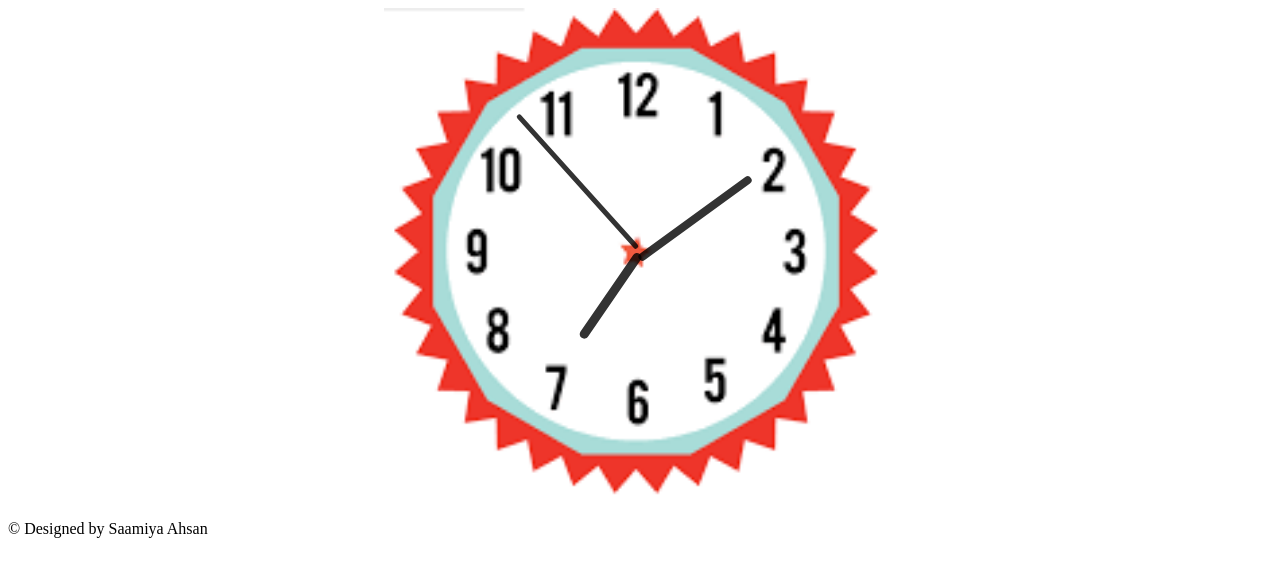
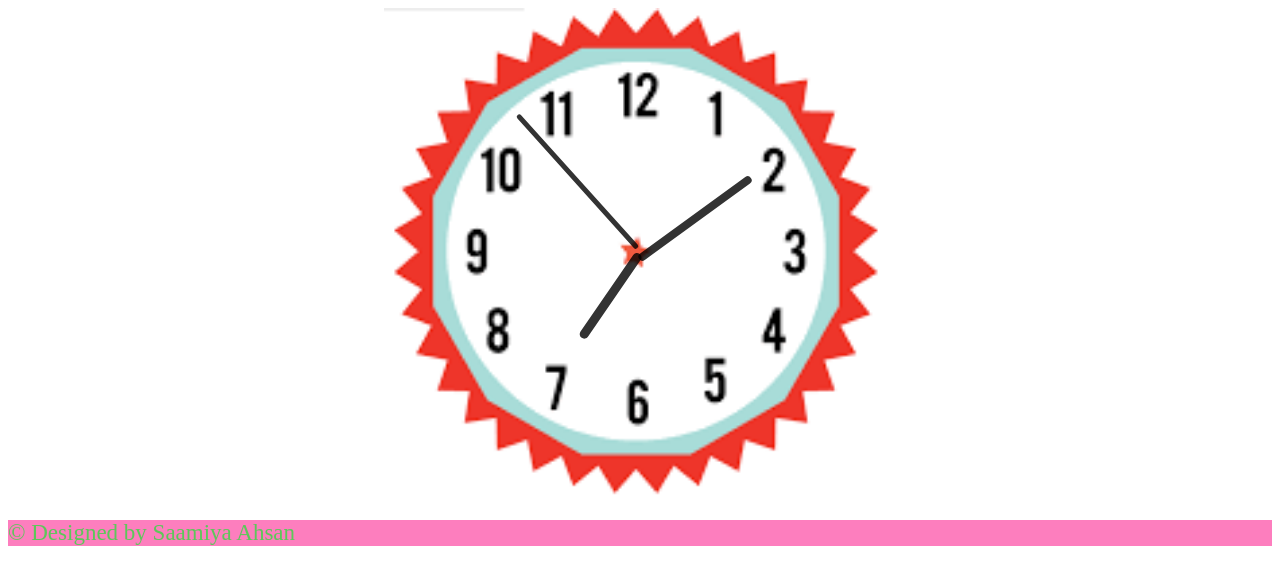
Before and after one commit to saamiyaahsan/Analog-Clock, a plain HTML site: page index.html in a window 1280 px wide. Drawn offline with Linux system fonts and the light colour scheme.

Commit message:
Update index.css

```diff
--- a/index.css
+++ b/index.css
@@ -35,3 +35,9 @@
     opacity: 0.8;
 
 }
+
+footer{
+  background-color : rgb(253, 126, 190);
+  font-size : 23px;
+  color : rgba(14, 235, 40, 0.674);
+}
```
